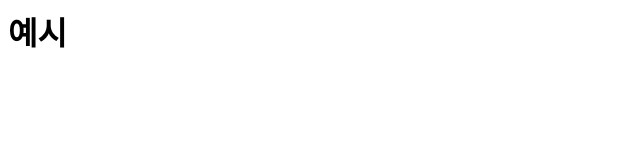
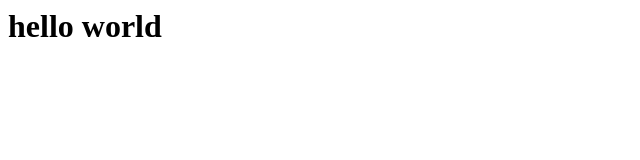
Before and after one commit to Sangwonsdsd/opensw, a plain HTML site: page index.html in a window 1280 px wide. Shown: the whole page, without its empty margins (0-640 px from the left). Drawn offline with Linux system fonts and the light colour scheme.

Commit message:
first commit

```diff
--- a/index.html
+++ b/index.html
@@ -1,13 +1,13 @@
 <html>
 
 <head>
-    <title>예시</title>
+    <title>hello world</title>
 </head>
 
 <body>
-    <h1>예시</h1>
-    <!-- <img src="이미지1.jpg" alt="이미지1"> -->
-    <!-- <img src="이미지2.jpg" alt="이미지2"> -->
+
+    <h1>hello world</h1>
+
 </body>
 
 </html>
```
